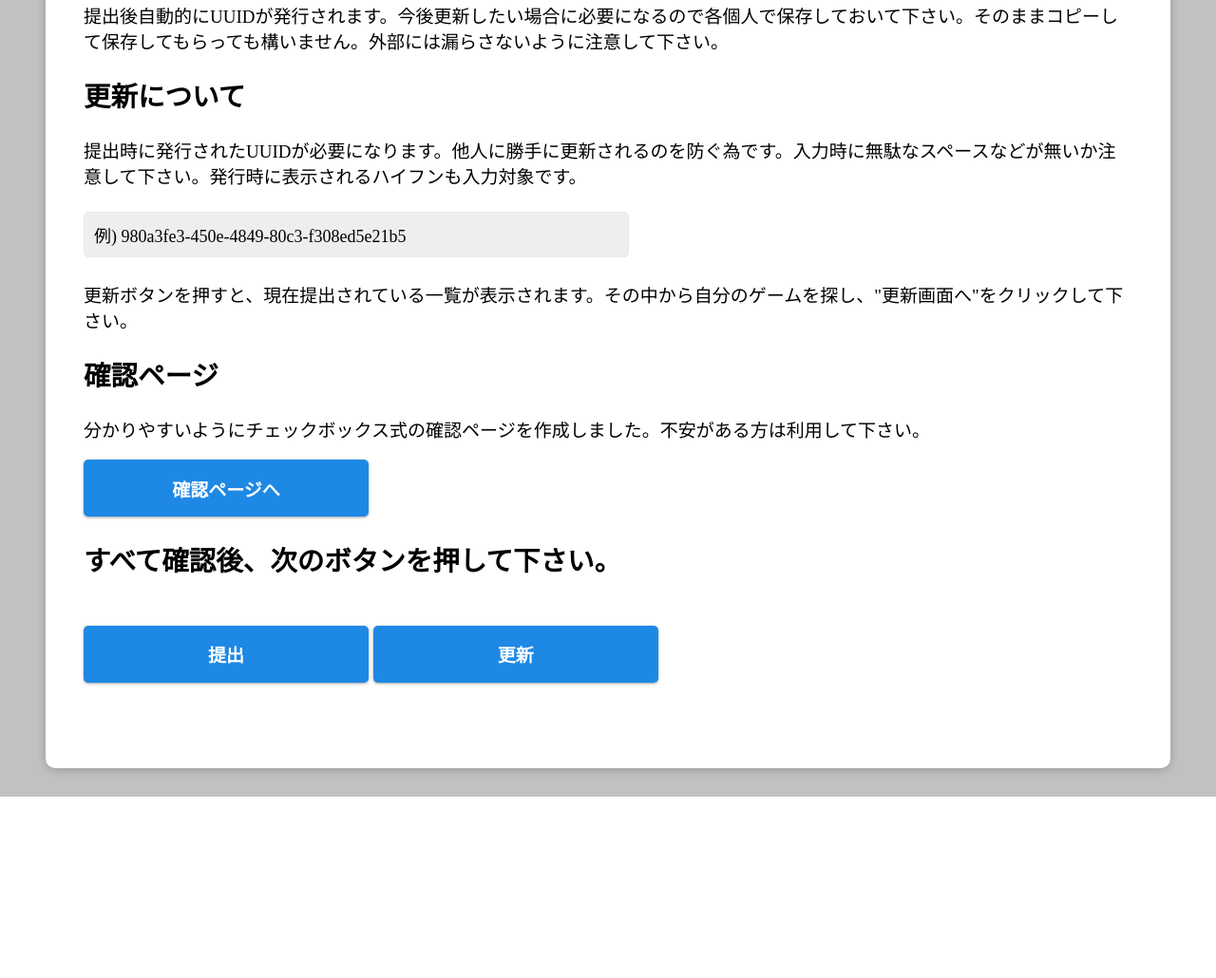
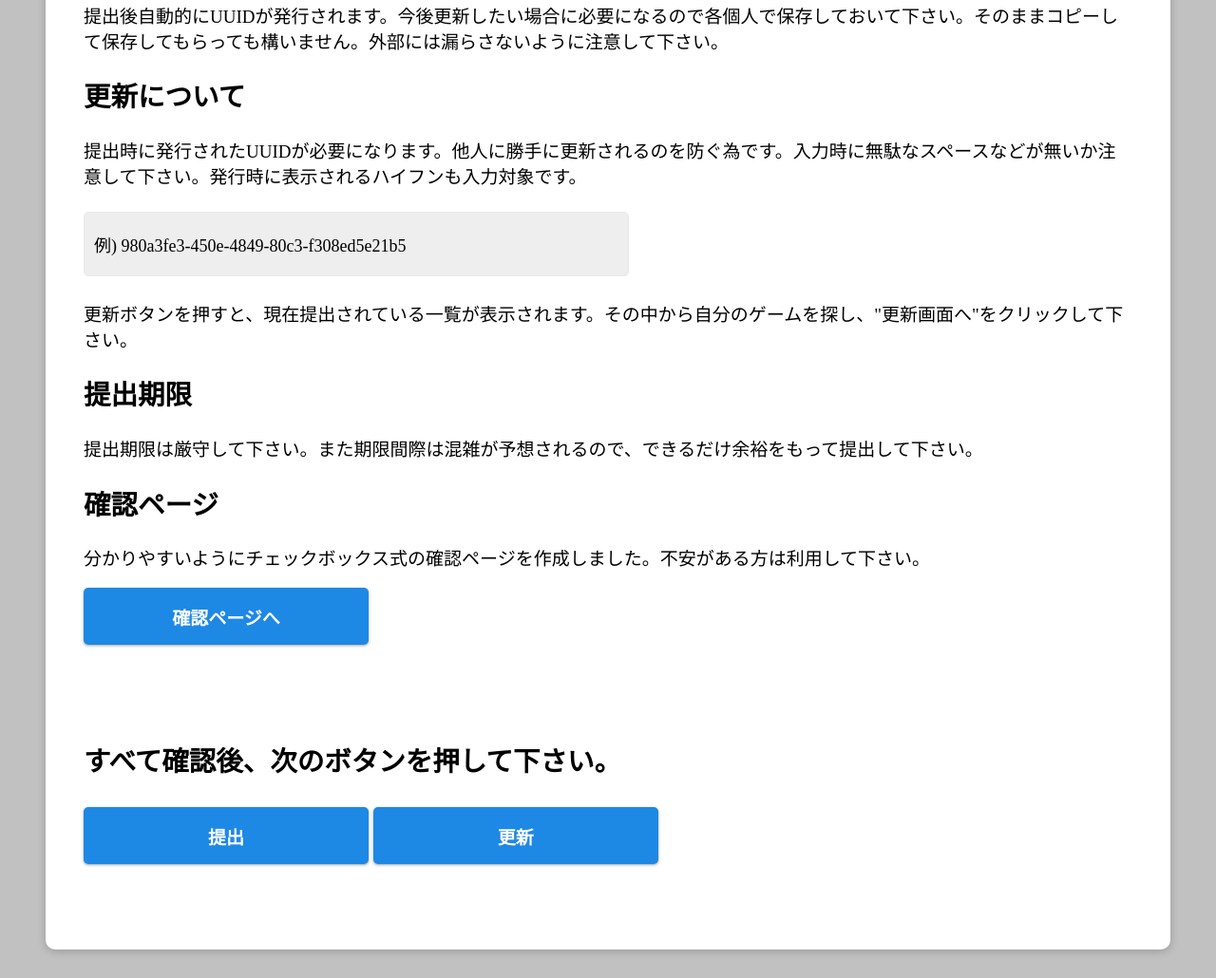
Before and after one commit to su-u/SofmeGameRegister-, a Django app: page / in a window 1280 px wide. Shown: the part 1180-2210 px from the top of the page at 95% size. Before the commit the page ends 2019 px from the top, so only its background shows below. Run offline with Django 3.2, Linux system fonts and the light colour scheme.

Commit message:
update complete page

```diff
--- a/SofmeGameRegister/gameregister/static/gameregister/css/index.css
+++ b/SofmeGameRegister/gameregister/static/gameregister/css/index.css
@@ -187,7 +187,7 @@ tbody tr td {
 
 /*lp*/
 .lp-button{
-    margin-top:50px;
+    margin-top:30px;
     margin-bottom:50px;
 }
 .highlight {
@@ -200,3 +200,9 @@ tbody tr td {
     margin: 25px 0;
     padding: 10px;
 }
+.uuid {
+    padding:20px 10px 20px 10px;
+}
+.agree-above {
+    margin-top: 100px;
+}
--- a/SofmeGameRegister/gameregister/templates/gameregister/complete.html
+++ b/SofmeGameRegister/gameregister/templates/gameregister/complete.html
@@ -8,8 +8,10 @@
             <div class="header">
                 <h1 class="page-title">{{title}}</h1>
             </div>
+            <h2>UUID</h2>
             <div class="body">
-                <p>{{message|safe}}</p>
+                <p class="highlight uuid">{{message|safe}}</p>
+                <button class="button back-button" onClick="location.href='/'">トップページへ戻る</button>
             </div>
         </div>
     </div>
--- a/SofmeGameRegister/gameregister/templates/gameregister/lp.html
+++ b/SofmeGameRegister/gameregister/templates/gameregister/lp.html
@@ -10,6 +10,7 @@
             </div>
             <div class="body">
                 <p>{{message|safe}}</p>
+
                 <h2>提出物について</h2>
                 <ul>
                     <li>ゲームタイトル</li>
@@ -21,6 +22,7 @@
                     <li>紹介用画像(1～3)</li>
                     <li>紹介用動画(0～1)</li>
                 </ul>
+
                 <h2>レギュレーション</h2>
                 <ol>
                     <li>期限を厳守すること。</li>
@@ -30,6 +32,7 @@
                     <li>実行、プレイできる物を提出すること。</li>
                     <li>公序良俗に反する表現や内容、一般常識から逸脱する表現をしないこと。</li>
                 </ol>
+
                 <h2>ゲームディレクトリ</h2>
                 <p>ゲームの実行ファイル、その他素材、外部スクリプトをまとめて圧縮して下さい。ゲームのルートディレクトリに実行ファイルを置いて下さい。ゲームのルートディレクトリにはその他の実行ファイルを置かないようにして下さい。</p>
                 <p class="highlight">
@@ -41,23 +44,30 @@
                     │　└ sub.exe<br />
                     └ game.exe<br />
                 </p>
+
                 <h2>提出について</h2>
                 <p>提出後自動的にUUIDが発行されます。今後更新したい場合に必要になるので各個人で保存しておいて下さい。そのままコピーして保存してもらっても構いません。外部には漏らさないように注意して下さい。</p>
+
                 <h2>更新について</h2>
                 <p>提出時に発行されたUUIDが必要になります。他人に勝手に更新されるのを防ぐ為です。入力時に無駄なスペースなどが無いか注意して下さい。発行時に表示されるハイフンも入力対象です。</p>
-                <p class="highlight">
+                <p class="highlight uuid">
                     例)
                     980a3fe3-450e-4849-80c3-f308ed5e21b5
                 </p>
                 <p>更新ボタンを押すと、現在提出されている一覧が表示されます。その中から自分のゲームを探し、"更新画面へ"をクリックして下さい。</p>
+
+                <h2>提出期限</h2>
+                <p>提出期限は厳守して下さい。また期限間際は混雑が予想されるので、できるだけ余裕をもって提出して下さい。</p>
+
                 <h2>確認ページ</h2>
                 <p>分かりやすいようにチェックボックス式の確認ページを作成しました。不安がある方は利用して下さい。</p>
                 <button class="button" onClick="location.href='/confirmation'">確認ページへ</button>
-            </div>
-            <h2>すべて確認後、次のボタンを押して下さい。</h2>
-            <div class="lp-button">
-                <button class="button" onClick="location.href='/register'">提出</button>
-                <button class="button" onClick="location.href='/index'">更新</button>
+
+                <h2 class="agree-above">すべて確認後、次のボタンを押して下さい。</h2>
+                <div class="lp-button">
+                    <button class="button" onClick="location.href='/register'">提出</button>
+                    <button class="button" onClick="location.href='/index'">更新</button>
+                </div>
             </div>
         </div>
     </div>
```
